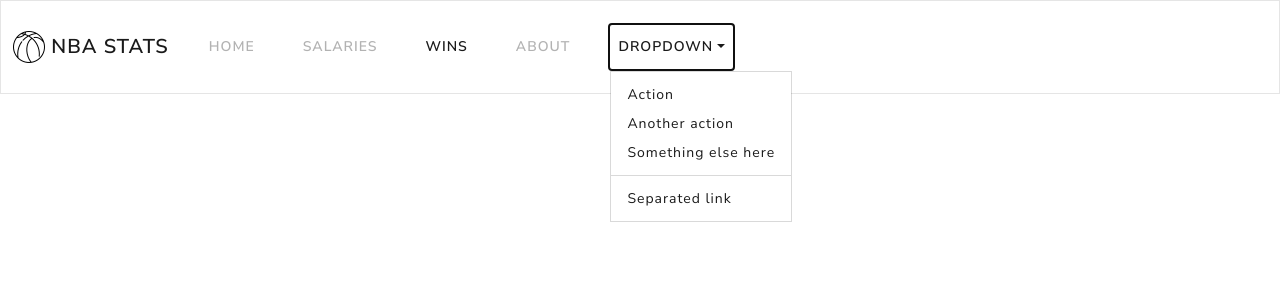
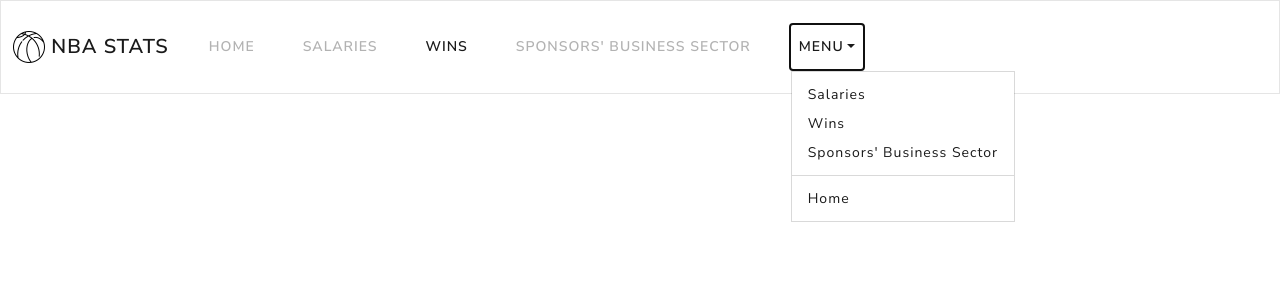
Before and after one commit to bryanmangrum/project3, a Flask app: template templates/wins.html in a window 1280 px wide, after a click on "MENU". Shown: the top 300 px of the page. Run offline with Flask 2, Linux system fonts and the light colour scheme; the template is opened without the code that fills it, so the values that code supplies are empty; parts of the project's set-up code (start-up, migrations or seed data) failed here and were passed over; some libraries are stand-ins or nearby versions.

Commit message:
Sector Addition
Added:
Sector HTML
Sector flask code
Sector JS
Updated NavBar

```diff
--- a/app.py
+++ b/app.py
@@ -2,6 +2,7 @@ from flask import Flask, render_template
 from sqlalchemy.ext.automap import automap_base
 from sqlalchemy.orm import Session
 from sqlalchemy import create_engine, func
+import random
 import config
 
 
@@ -25,9 +26,9 @@ app = Flask(__name__)
 def index():
     session = Session(engine)
     arenaInfo = []
-    result = session.query(Arenas.latitude, Arenas.longitude, Arenas.arena,
+    results = session.query(Arenas.latitude, Arenas.longitude, Arenas.arena,
                            Arenas.team,Arenas.sponsor, Arenas.arenaurl, Arenas.sponsorurl, Arenas.imgurl)
-    for row in result:
+    for row in results:
         latlon = []
         latlon.append(row[0])
         latlon.append(row[1])
@@ -46,6 +47,52 @@ def index():
 
     return render_template("index.html", arenaInfo=arenaInfo)
 
+######
+@app.route("/sector")
+def sector():
+    session = Session(engine)
+    label1 = []
+    labels = []
+    sectors_all = []
+    data1 = []
+    results = session.query(Arenas.sector)
+
+    for result in results:
+        sectors_all.append(result[0])
+        if result[0] not in label1:
+            label1.append(result[0])
+
+    for label in label1:
+        occurCount = sectors_all.count(label)
+        labels.append(label)
+        data1.append(occurCount)
+    rgb_list = []
+    for x in range(len(labels)):
+        a = str(random.randint(0,255))
+        b = str(random.randint(0,255))
+        c = str(random.randint(0,255))
+
+        valconcat = f'rgb({a}, {b}, {c})'
+        rgb_list.append(valconcat)
+
+
+
+
+
+    datasets = []
+    data_dict = {
+        'label': "Sponsors' Business Sector",
+        'data': data1,
+        'backgroundColor': rgb_list
+    }
+    datasets.append(data_dict)
+    session.close()
+
+
+
+    return render_template("sector.html",labels=labels,datasets=datasets )
+
+#######
 @app.route("/salaries")
 def salaries():
     # Initialize database session
--- a/templates/base.html
+++ b/templates/base.html
@@ -51,18 +51,19 @@
                     </li>
                     <!--Navbar item 4-->
                     <li class="nav-item">
-                        <a class="nav-link" href="#">About</a>
+                        <a class="nav-link {{ 'active' if active_page == 'sector' }}" href="{{ url_for('sector') }}">Sponsors' Business Sector</a>
+                        {% if active_page == 'sector' %}<span class="visually-hidden">(current)</span>{% endif %}
                     </li>
                     <!--Navbar item 5/Dropdown example-->
                     <li class="nav-item dropdown">
                         <a class="nav-link dropdown-toggle" data-bs-toggle="dropdown" href="#" role="button"
-                           aria-haspopup="true" aria-expanded="false">Dropdown</a>
+                           aria-haspopup="true" aria-expanded="false">Menu</a>
                         <div class="dropdown-menu">
-                            <a class="dropdown-item" href="#">Action</a>
-                            <a class="dropdown-item" href="#">Another action</a>
-                            <a class="dropdown-item" href="#">Something else here</a>
+                            <a class="dropdown-item" href="{{ url_for('salaries') }}">Salaries</a>
+                            <a class="dropdown-item" href="{{ url_for('wins') }}">Wins</a>
+                            <a class="dropdown-item" href="{{ url_for('sector') }}">Sponsors' Business Sector</a>
                             <div class="dropdown-divider"></div>
-                            <a class="dropdown-item" href="#">Separated link</a>
+                            <a class="dropdown-item" href="{{ url_for('index') }}">Home</a>
                         </div>
                     </li>
                 </ul>
```
Also changed, not shown: templates/sector.html (added, +31 -0 lines).
